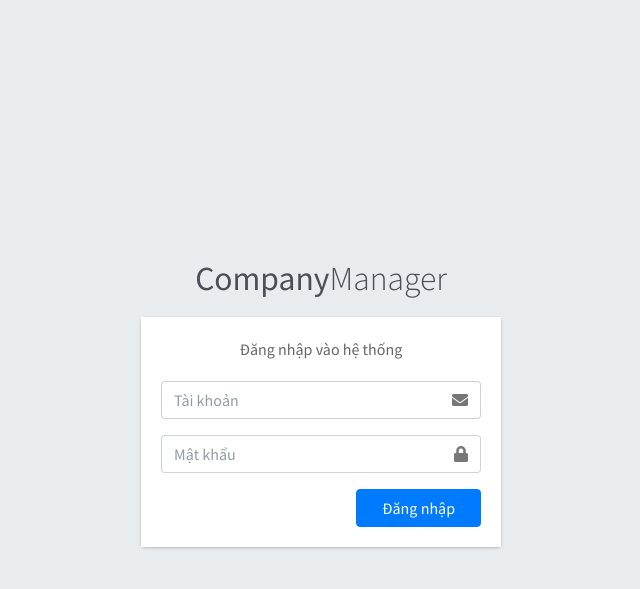
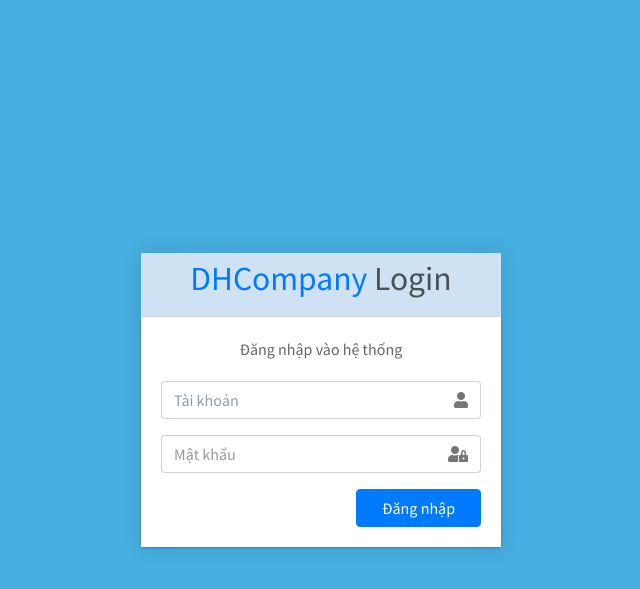
Before and after one commit to BlueSky-17/DHCompany, a PHP site: page /views/admin/login/index.php in a window 1280 px wide. Shown: the top 589 px of the page, without its empty margins (319-959 px from the left). Run offline with PHP 8.4, Linux system fonts and the light colour scheme; some libraries are stand-ins or nearby versions.

Commit message:
update login
Sua trang login cua admin

```diff
--- a/controllers/admin/login_controller.php
+++ b/controllers/admin/login_controller.php
@@ -25,7 +25,7 @@ class LoginController extends BaseController
 				$_SESSION["user"] = $username;
 			header("Location: index.php?page=admin&controller=layouts&action=index");
 		} else {
-			$err = "Sai tài khoản hoặc mật khẩu";
+			$err = "Thông tin đăng nhập không chính xác";
 			$data = array('err' => $err);
 			$this->render('index', $data);
 		}
--- a/views/admin/login/index.php
+++ b/views/admin/login/index.php
@@ -14,9 +14,9 @@
 	<!-- Theme style-->
 	<link rel="stylesheet" href="public/dist/css/adminlte.min.css">
 </head>
-<body class="hold-transition login-page">
-	<div class="login-box">
-		<div class="login-logo"><a href="/index2.html"><b>Company</b>Manager</a></div>
+<body class="hold-transition login-page" style="background-color: #46aee1;">
+	<div class="login-box" style="background-color: #cfe2f3; box-shadow: 0 0 20px rgba(0, 0, 0, 0.1);">
+		<div class="login-logo"><a href="/index2.html"><b><span style="color: #007bff;">DHCompany</span> Login</b></a></div>
 		<!-- /.login-logo-->
 		<div class="card">
 			<div class="card-body login-card-body">
@@ -32,13 +32,13 @@
 					<div class="input-group mb-3">
 						<input class="form-control" type="text" placeholder="Tài khoản" name="username">
 						<div class="input-group-append">
-							<div class="input-group-text"><span class="fas fa-envelope"></span></div>
+							<div class="input-group-text"><span class="fas fa-user"></span></div>
 						</div>
 					</div>
 					<div class="input-group mb-3">
 						<input class="form-control" type="password" placeholder="Mật khẩu" name="password">
 						<div class="input-group-append">
-							<div class="input-group-text"><span class="fas fa-lock"></span></div>
+							<div class="input-group-text"><span class="fas fa-user-lock"></span></div>
 						</div>
 					</div>
 					<div class="row">
```
